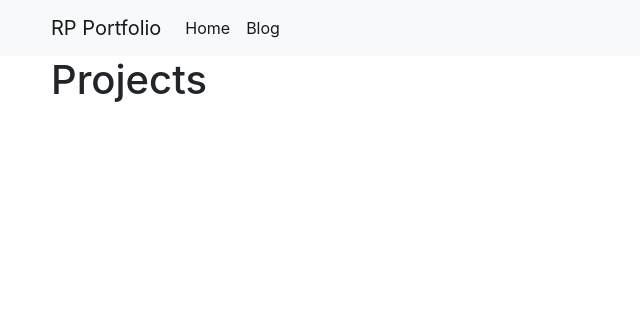
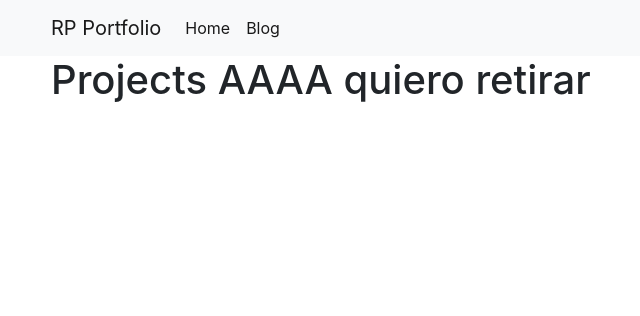
Before and after one commit to BeltranDaniel/Taller3WebServices, a Django app: page /projects/ in a window 1280 px wide. Shown: the top 316 px of the page, without its empty margins (34-674 px from the left). Run offline with Django 3.2, Linux system fonts and the light colour scheme; data that the repository does not hold is empty; some libraries are stand-ins or nearby versions.

Commit message:
Added text

```diff
--- a/rp-portfolio/projects/templates/project_index.html
+++ b/rp-portfolio/projects/templates/project_index.html
@@ -1,7 +1,7 @@
 {% extends "base.html" %}
 {% load static %}
 {% block page_content %}
-<h1>Projects</h1>
+<h1>Projects AAAA quiero retirar</h1>
 <div class="row">
 {% for project in projects %}
     <div class="col-md-4">
```
